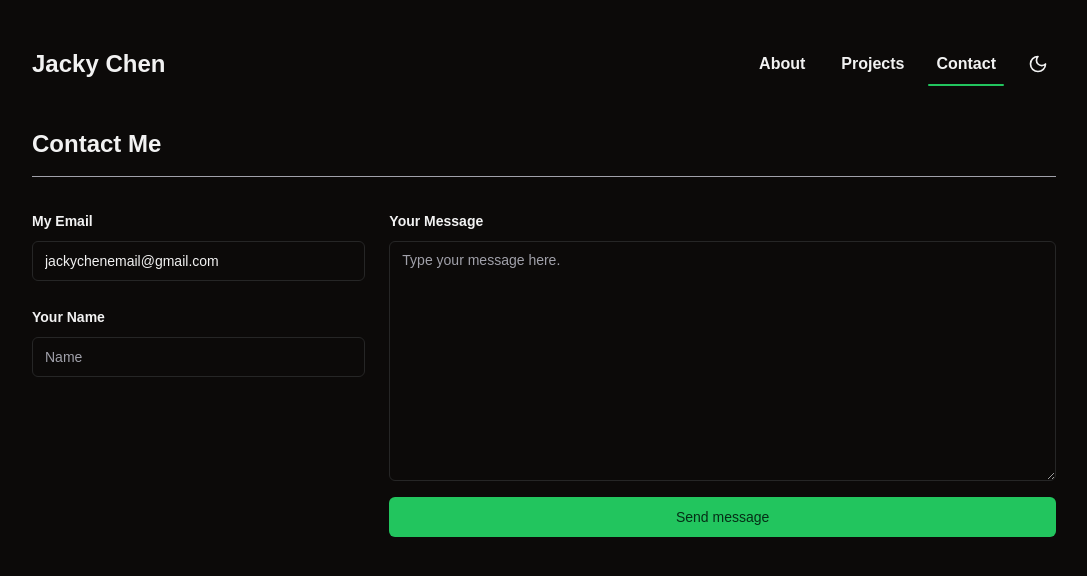
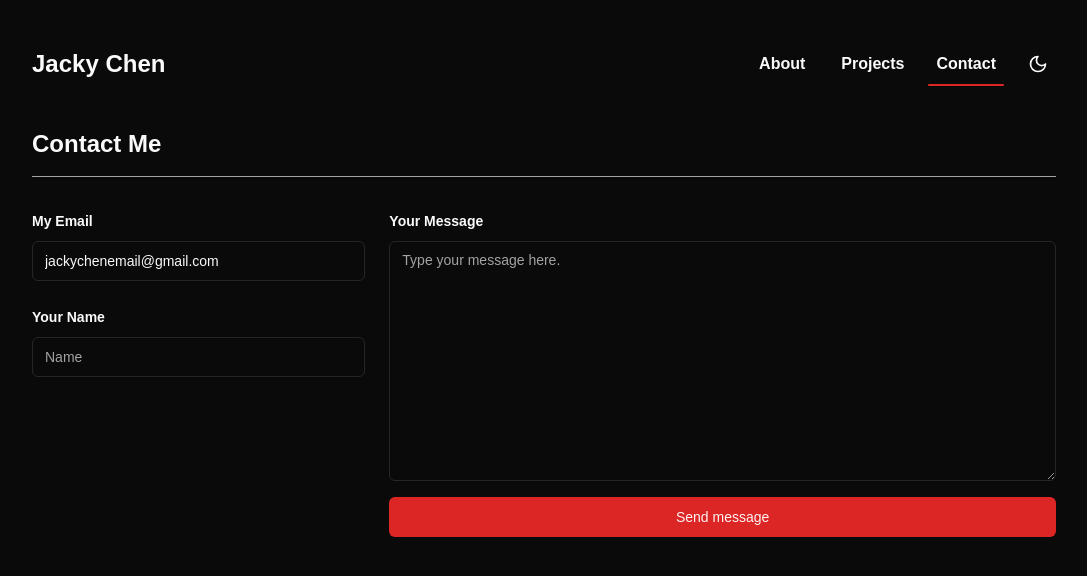
Before and after one commit to UlukbekM/jacky, a Next.js app: page /contact in a window 1280 px wide. Shown: the top 576 px of the page, without its empty margins (96-1183 px from the left). Built offline with nearby package versions, Linux system fonts and the light colour scheme.

Commit message:
about me changes

```diff
--- a/app/about/page.tsx
+++ b/app/about/page.tsx
@@ -1,33 +1,63 @@
 import { Button } from "@/components/ui/button";
 import { Separator } from "@/components/ui/separator"
-import { Linkedin, Mail, Twitter } from "lucide-react";
+import { Instagram, Linkedin, Mail, Twitter } from "lucide-react";
+
+// https://www.thvu.dev/about
+// https://www.devportfolios.dev/
 
 export default function About() {
     return (
-        <div className="flex flex-col">
+        <div className="flex flex-col px-4 mb-8 md:px-0">
             <div className="text-2xl font-bold">
                 About
             </div>
             <Separator className="my-4 bg-muted-foreground" />
-            <div className="flex">
-                <div className="flex flex-col justify-center items-center space-y-4 basis-1/3">
-                    <img src="https://tailwind-nextjs-starter-blog.vercel.app/_next/image?url=%2Fstatic%2Fimages%2Favatar.png&w=256&q=75" className="rounded-full"/>
-                    <div className="flex flex-col items-center space-y-2">
-                        <div className="text-center text-3xl font-bold">
+            <div className="flex flex-col md:flex-row">
+                <div className="flex flex-col justify-center items-center space-y-2 basis-1/3 mb-4 md:mb-0">
+                    <img src="https://tailwind-nextjs-starter-blog.vercel.app/_next/image?url=%2Fstatic%2Fimages%2Favatar.png&w=256&q=75" className="rounded-full md:rounded-lg h-48"/>
+                    <div className="flex flex-col space-y-2">
+                        <div className="text-3xl font-bold text-center">
                             Jacky Chen
                         </div>
-                        <div className="text-2xl">where broski works</div>
-                        <div className="flex space-x-4">
-                            <Mail />
-                            <Linkedin />
-                            <Twitter />
+                        <div className="text-2xl text-muted-foreground">where broski works</div>
+                        <div className="flex space-x-4 justify-between">
+                            <Mail className="hover:text-primary hover:cursor-pointer md:w-6 md:h-6"/>
+                            <Linkedin className="hover:text-primary hover:cursor-pointer md:w-6 md:h-6"/>
+                            <Twitter className="hover:text-primary hover:cursor-pointer md:w-6 md:h-6"/>
+                            <Instagram className="hover:text-primary hover:cursor-pointer md:w-6 md:h-6"/>
                         </div>
                     </div>
                 </div>
-                <div className="flex flex-col basis-2/3">
-                    <p>Lorem ipsum dolor sit amet, consectetur adipiscing elit. Fusce nec venenatis velit. Quisque cursus dui sed nulla tincidunt, at ultricies libero gravida. Aliquam erat volutpat. Donec volutpat scelerisque purus, nec laoreet nisi faucibus ac. Suspendisse potenti. Sed malesuada sapien ac fermentum scelerisque. Pellentesque vehicula nisi eu augue vulputate, ut faucibus risus vehicula.</p>
-                    <p>Nullam auctor enim id dolor fringilla, et tincidunt turpis laoreet. Integer ac ligula nec sapien pellentesque tincidunt. Vestibulum nec justo nisi. Curabitur at sapien vel sem suscipit suscipit. Maecenas congue risus non dui interdum, vel consequat lorem facilisis. Sed quis gravida enim, a accumsan massa. Morbi tristique ex a libero rhoncus, sit amet ultricies odio convallis. Nunc venenatis, eros vel fermentum ultrices, justo urna dapibus magna, vel viverra eros sapien sit amet sem.</p>
-                    <p>Praesent nec sapien sit amet arcu dictum dictum vel id est. Fusce tempor eros a justo tincidunt facilisis. Etiam sollicitudin fermentum libero, a malesuada nisi vehicula id. Proin sit amet ultricies ligula. Ut tincidunt malesuada erat, non blandit nisi viverra ut. Pellentesque nec fringilla ex. Donec accumsan sem vel tincidunt vehicula. Mauris hendrerit faucibus magna, eget pellentesque turpis viverra a. Cras posuere feugiat nisi a aliquet. Aenean sed efficitur justo.</p>
+                <div className="flex flex-col basis-2/3 space-y-2 tracking-wide">
+                    <div>
+                        <div className="text-2xl font-semibold">
+                            About Me
+                        </div>
+                        <div className="text-muted-foreground font-medium">
+                            I'm a digital product designer specializing on web and mobile platforms, currently working as a Senior Product Designer at GitHub.
+                            Throughout my career, I've had the opportunity to design and ship products for leading brands at Mobiquity, and enhance customer travel experiences at Booking.com, and design for other organizations across various industries.
+                            In my downtime, I like to unplug and engage in activities that fuel my creativity and offer fresh perspectives.
+                        </div>
+                    </div>
+
+                    <div>
+                        <div className="text-2xl font-semibold">
+                            Contact
+                        </div>
+                        <div className="text-muted-foreground font-medium">
+                            I'm not very active on social media, but feel free to connect with me on LinkedIn, or reach out via email.
+                            I also have a mostly inactive Twitter account, which I occasionally use to keep up with the latest news. I don't have a Facebook or Instagram account.
+                        </div>
+                    </div>
+
+                    <div>
+                        <div className="text-2xl font-semibold">
+                            This Site
+                        </div>
+                        <div className="text-muted-foreground font-medium">
+                            This website was built with Tailwind and Jekyll. The source is on GitHub, and it's hosted and deployed via Netlify.
+                        </div>
+                    </div>
                 </div>
             </div>
         </div>
--- a/app/globals.css
+++ b/app/globals.css
@@ -9,27 +9,28 @@ body {
 
 
 
+
 @layer base {
     :root {
       --background: 0 0% 100%;
-      --foreground: 240 10% 3.9%;
+      --foreground: 0 0% 3.9%;
       --card: 0 0% 100%;
-      --card-foreground: 240 10% 3.9%;
+      --card-foreground: 0 0% 3.9%;
       --popover: 0 0% 100%;
-      --popover-foreground: 240 10% 3.9%;
-      --primary: 142.1 76.2% 36.3%;
-      --primary-foreground: 355.7 100% 97.3%;
-      --secondary: 240 4.8% 95.9%;
-      --secondary-foreground: 240 5.9% 10%;
-      --muted: 240 4.8% 95.9%;
-      --muted-foreground: 240 3.8% 46.1%;
-      --accent: 240 4.8% 95.9%;
-      --accent-foreground: 240 5.9% 10%;
+      --popover-foreground: 0 0% 3.9%;
+      --primary: 0 72.2% 50.6%;
+      --primary-foreground: 0 85.7% 97.3%;
+      --secondary: 0 0% 96.1%;
+      --secondary-foreground: 0 0% 9%;
+      --muted: 0 0% 96.1%;
+      --muted-foreground: 0 0% 45.1%;
+      --accent: 0 0% 96.1%;
+      --accent-foreground: 0 0% 9%;
       --destructive: 0 84.2% 60.2%;
       --destructive-foreground: 0 0% 98%;
-      --border: 240 5.9% 90%;
-      --input: 240 5.9% 90%;
-      --ring: 142.1 76.2% 36.3%;
+      --border: 0 0% 89.8%;
+      --input: 0 0% 89.8%;
+      --ring: 0 72.2% 50.6%;
       --radius: 0.5rem;
       --chart-1: 12 76% 61%;
       --chart-2: 173 58% 39%;
@@ -39,25 +40,25 @@ body {
     }
 
     .dark {
-      --background: 20 14.3% 4.1%;
-      --foreground: 0 0% 95%;
-      --card: 24 9.8% 10%;
-      --card-foreground: 0 0% 95%;
-      --popover: 0 0% 9%;
-      --popover-foreground: 0 0% 95%;
-      --primary: 142.1 70.6% 45.3%;
-      --primary-foreground: 144.9 80.4% 10%;
-      --secondary: 240 3.7% 15.9%;
+      --background: 0 0% 3.9%;
+      --foreground: 0 0% 98%;
+      --card: 0 0% 3.9%;
+      --card-foreground: 0 0% 98%;
+      --popover: 0 0% 3.9%;
+      --popover-foreground: 0 0% 98%;
+      --primary: 0 72.2% 50.6%;
+      --primary-foreground: 0 85.7% 97.3%;
+      --secondary: 0 0% 14.9%;
       --secondary-foreground: 0 0% 98%;
-      --muted: 0 0% 15%;
-      --muted-foreground: 240 5% 64.9%;
-      --accent: 12 6.5% 15.1%;
+      --muted: 0 0% 14.9%;
+      --muted-foreground: 0 0% 63.9%;
+      --accent: 0 0% 14.9%;
       --accent-foreground: 0 0% 98%;
       --destructive: 0 62.8% 30.6%;
-      --destructive-foreground: 0 85.7% 97.3%;
-      --border: 240 3.7% 15.9%;
-      --input: 240 3.7% 15.9%;
-      --ring: 142.4 71.8% 29.2%;
+      --destructive-foreground: 0 0% 98%;
+      --border: 0 0% 14.9%;
+      --input: 0 0% 14.9%;
+      --ring: 0 72.2% 50.6%;
       --chart-1: 220 70% 50%;
       --chart-2: 160 60% 45%;
       --chart-3: 30 80% 55%;
--- a/components/Header.tsx
+++ b/components/Header.tsx
@@ -4,6 +4,8 @@ import Link from 'next/link';
 import { ModeToggle } from './ModeToggle';
 import { usePathname } from "next/navigation"
 import MobileHeader from './MobileHeader';
+import { Button, buttonVariants } from "@/components/ui/button"
+
 
 export default function Header() {
     let router = usePathname()
@@ -40,6 +42,10 @@ export default function Header() {
                         ${router === "/third" ? 'w-full' : 'w-0'}
                         `}>&nbsp;</span>
                     </Link> */}
+                    {/* <Button asChild variant={"ghost"} className='font-semibold'>
+                        <Link href="/contact">Login</Link>
+                    </Button> */}
+
                     <Link href={"/contact"} className='m-1 p-2 relative group'>
                         Contact
                         <span className={`h-[2px] inline-block bg-primary absolute left-0 -bottom-0.5 rounded-xl
--- a/components/ModeToggle.tsx
+++ b/components/ModeToggle.tsx
@@ -1,7 +1,6 @@
 "use client"
 import { Moon, Sun } from "lucide-react"
 import { useTheme } from "next-themes"
-import { Button } from "@/components/ui/button"
 import { useEffect, useState } from "react"
 
 export function ModeToggle() {
@@ -17,15 +16,20 @@ export function ModeToggle() {
     };
 
     if (!mounted) {
-        return null;
+        return <div className="p-2 flex items-center justify-center relative" aria-hidden="true" />;
     }
+
     return (
-        <button onClick={toggleTheme} className="p-2 flex items-center justify-center relative" aria-label="Toggle theme" >
+        <button
+            onClick={toggleTheme}
+            className="p-2 flex items-center justify-center relative"
+            aria-label="Toggle theme"
+        >
             {theme === 'dark' ? (
-                <Moon className="hover:text-primary transition-all md:w-5 md:h-5"/>
+                <Moon className="hover:text-primary transition-all md:w-5 md:h-5" />
             ) : (
-                <Sun className="hover:text-primary transition-all md:w-5 md:h-5"/>
+                <Sun className="hover:text-primary transition-all md:w-5 md:h-5" />
             )}
         </button>
-    )
+    );
 }
```
